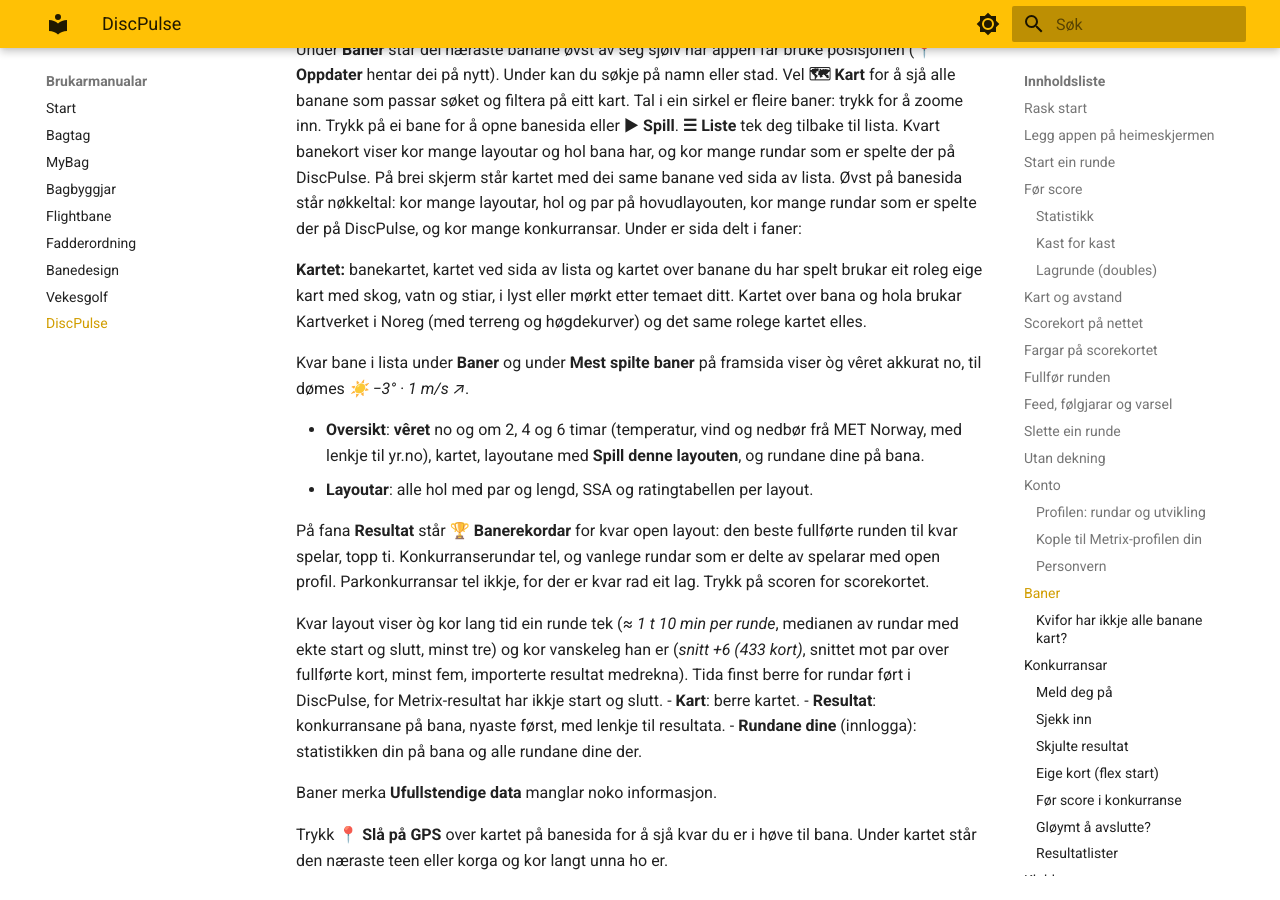
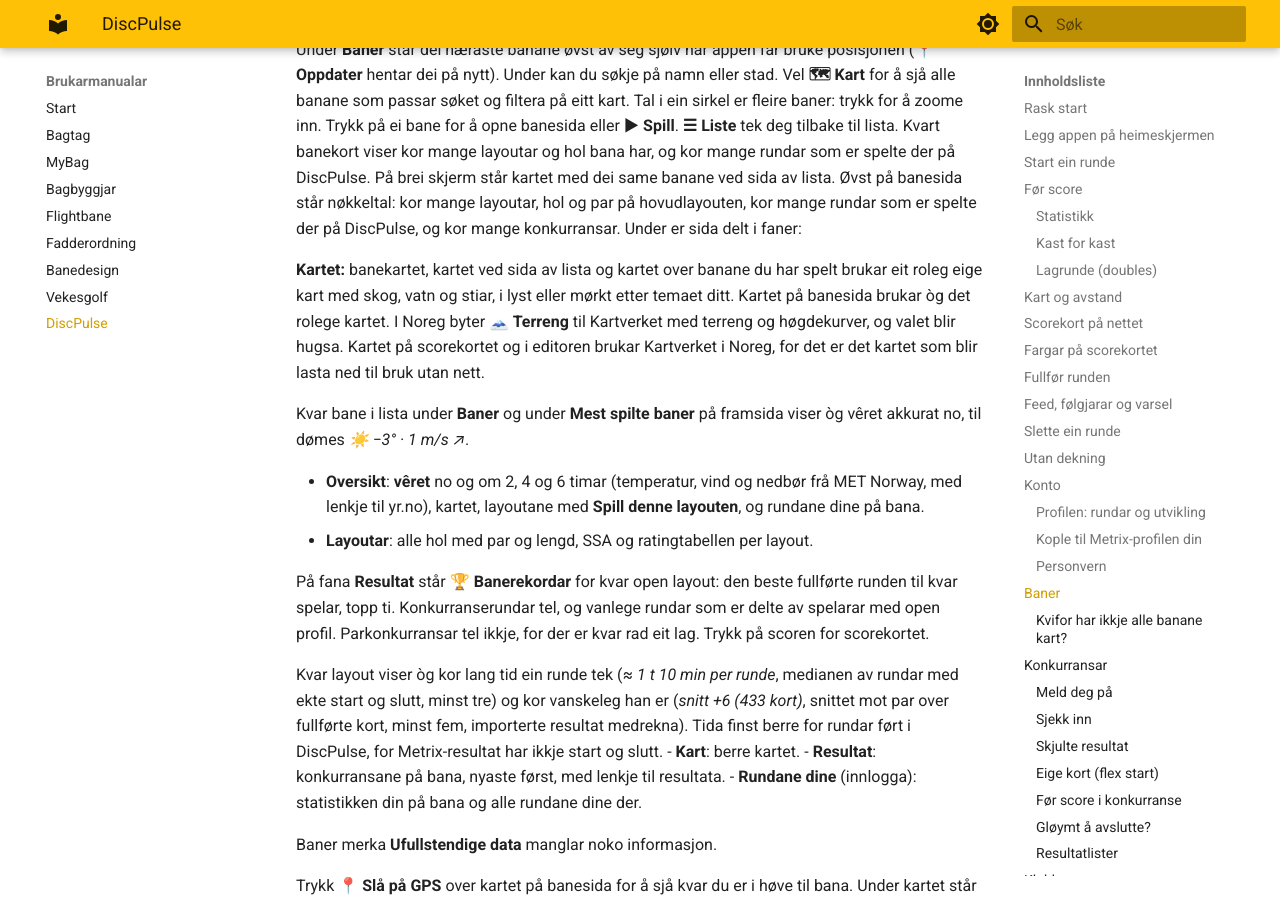
Before and after one commit to hanses89/manuals, an MkDocs documentation site: the page built from docs/discpulse.md, in a window 1280 px wide and 900 px high, scrolled down 11936 px. Built offline with MkDocs 1.6.1 and Material for MkDocs 9.7.7, drawn with Linux system fonts in a browser that asks for light colours.

Commit message:
manual: sync from discpulse.app @ e4c26e15c3292ba35ce550c4003e448745ecaf6e

```diff
--- a/docs/discpulse.md
+++ b/docs/discpulse.md
@@ -481,8 +481,10 @@ der på DiscPulse. På brei skjerm står kartet med dei same banane ved sida av
 rundar som er spelte der på DiscPulse, og kor mange konkurransar. Under er sida delt i faner:
 
 **Kartet:** banekartet, kartet ved sida av lista og kartet over banane du har spelt brukar eit
-roleg eige kart med skog, vatn og stiar, i lyst eller mørkt etter temaet ditt. Kartet over bana og
-hola brukar Kartverket i Noreg (med terreng og høgdekurver) og det same rolege kartet elles.
+roleg eige kart med skog, vatn og stiar, i lyst eller mørkt etter temaet ditt. Kartet på banesida
+brukar òg det rolege kartet. I Noreg byter **🗻 Terreng** til Kartverket med terreng og høgdekurver,
+og valet blir hugsa. Kartet på scorekortet og i editoren brukar Kartverket i Noreg, for det er
+det kartet som blir lasta ned til bruk utan nett.
 
 Kvar bane i lista under **Baner** og under **Mest spilte baner** på framsida viser òg vêret akkurat
 no, til dømes *☀️ −3° · 1 m/s ↗*.
```
